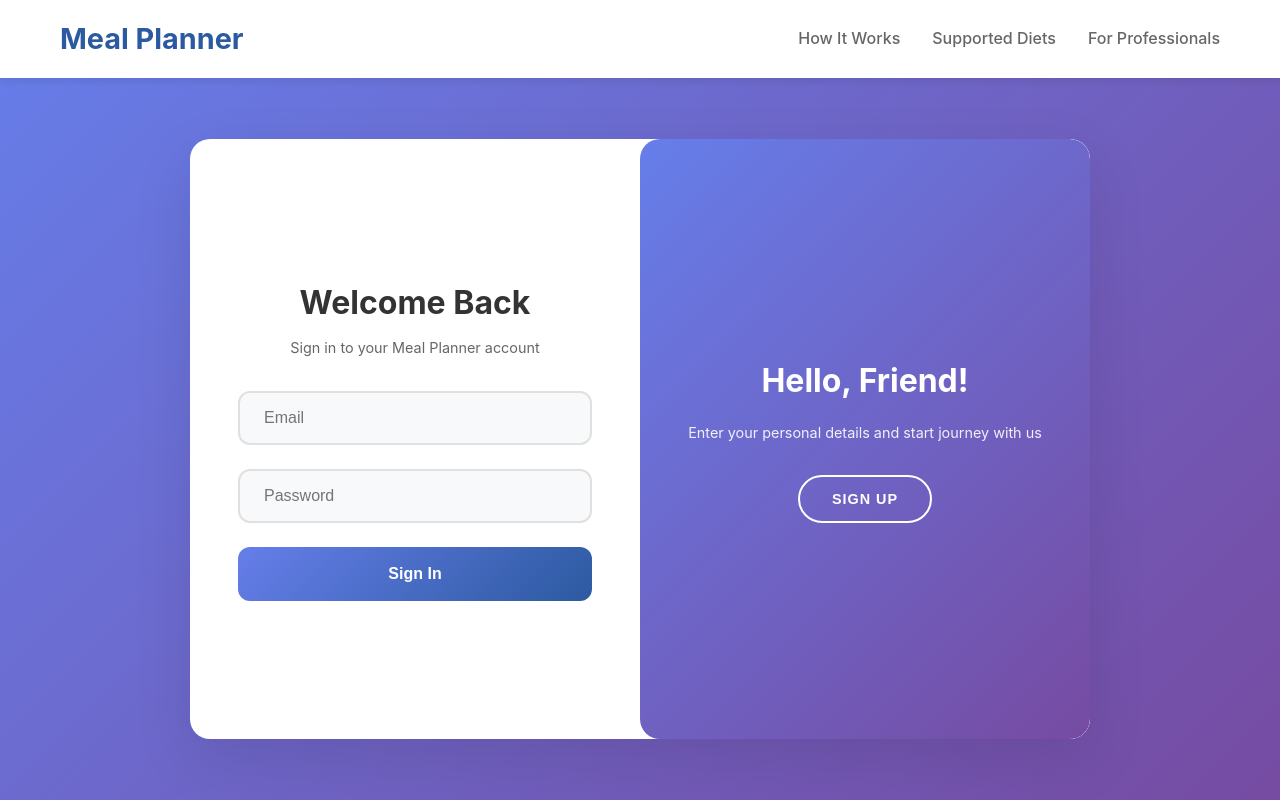
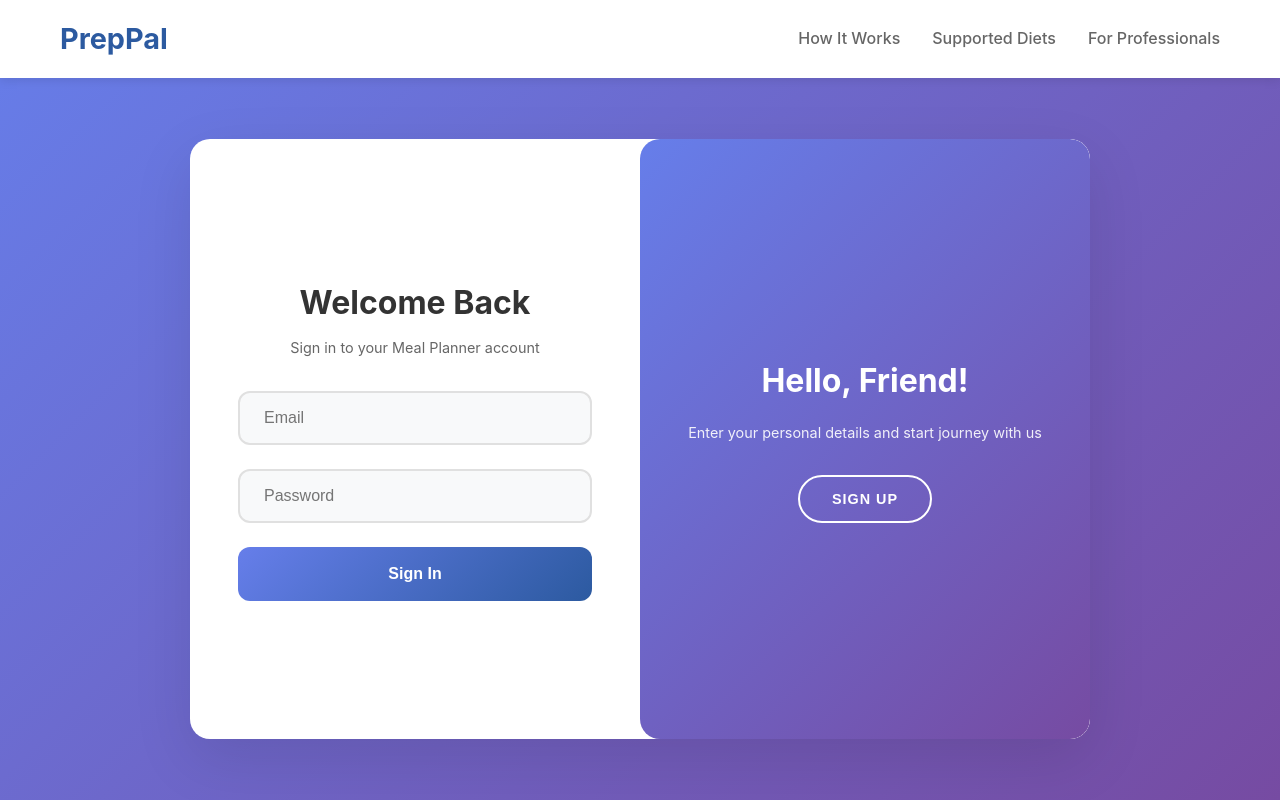
Before and after one commit to Rikotsuki/Meal-Planner, a React (Vite) app in the folder frontend/: page / in a window 1280 px wide. Both pictures are taken after a click on the button "Sign Up". Built offline with nearby package versions, Linux system fonts and the light colour scheme; no server answers.

Commit message:
Update AuthContainer.jsx

```diff
--- a/frontend/src/components/Auth/AuthContainer.jsx
+++ b/frontend/src/components/Auth/AuthContainer.jsx
@@ -122,7 +122,7 @@ const AuthContainer = ({ onAuthSuccess, onBackToLanding, isAuthenticated, user,
       <header className="header">
         <div className="container">
           <div className="logo">
-            <h1 onClick={onBackToLanding} className="clickable-logo">Meal Planner</h1>
+            <h1 onClick={onBackToLanding} className="clickable-logo">PrepPal</h1>
           </div>
           <nav className="nav">
             <a href="#how-it-works">How It Works</a>
```
